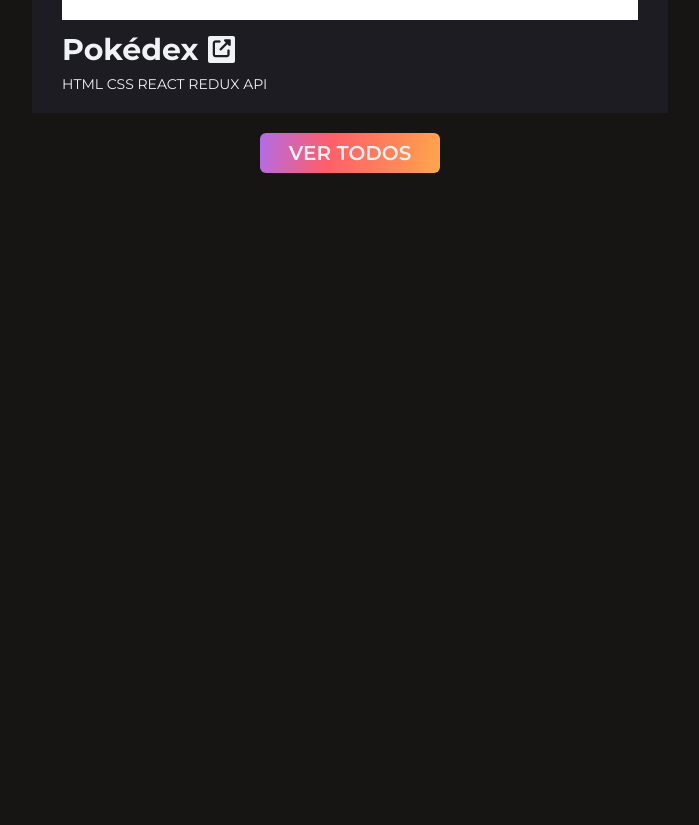
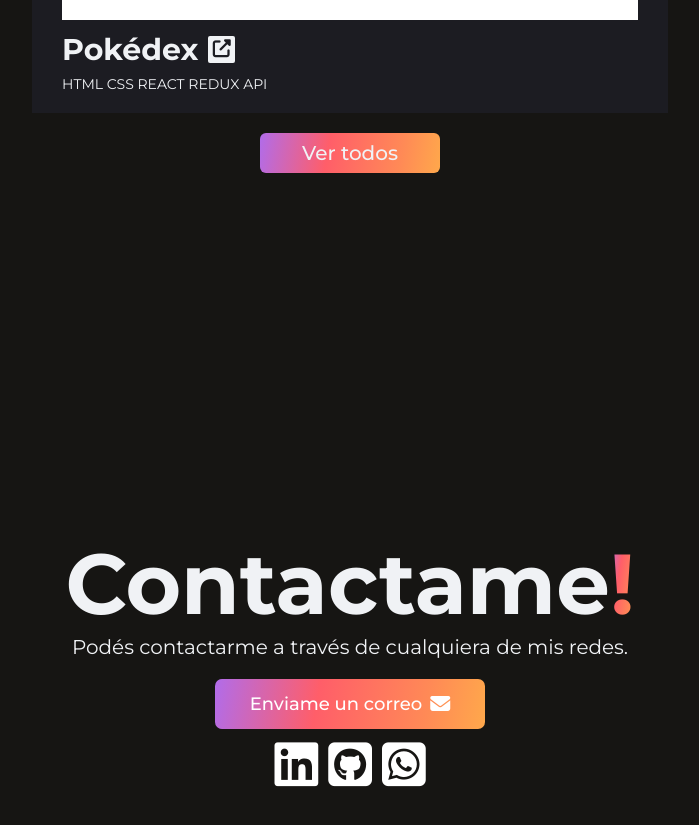
Before and after one commit to fabrudev/portfoliov2, a React (Vite) app: page /#/ in a window 1280 px wide. Shown: the part 3040-3865 px from the top of the page, without its empty margins (290-989 px from the left). Before the commit the page ends 3300 px from the top, so only its background shows below. Built offline with nearby package versions, Linux system fonts and the light colour scheme.

Commit message:
add contact

```diff
--- a/src/pages/AboutMe.jsx
+++ b/src/pages/AboutMe.jsx
@@ -14,7 +14,7 @@
                     Actualmente sigo estudiando en la Academia y de manera autodidacta para ser Full-Stack. <br />
                     Soy amante de los ejercicios de lógica, a todos mis proyectos los realizo con mucho entusiasmo.
                     Me gusta pasar tiempo diseñando para que todo quede PERFECTO. <br />
-                    Ademas de todo esto, soy DJ, me encanta la música! 😉
+                    Además de todo esto, soy DJ, me encanta la música! 😉
                 </p>
                 <div className="location">
                     <i className="fa-solid fa-location-dot"></i>
--- /dev/null
+++ b/src/pages/Contact.jsx
@@ -0,0 +1,38 @@
+import React from 'react';
+import './ContactStyles.css';
+
+const Contact = () => {
+    return (
+        <div className='contact'>
+                <div className="contact-text-container">
+                    <h3>Contactame<span>!</span></h3>
+                    <p className='text'>Podés contactarme a través de cualquiera de mis redes.</p>
+                </div>
+                <div className="social-links">
+                    <a href="mailto:fabrizarateok@gmail.com" className='send-mail'>
+                        <p>Enviame un correo </p>
+                        <i className="fa-solid fa-envelope"></i>
+                    </a>
+                    <ul>
+                        <li>
+                            <a href="https://www.linkedin.com/in/fabrudev/" target='_blank'>
+                                <i className="fa-brands fa-linkedin"></i>
+                            </a>
+                        </li>
+                        <li>
+                            <a href="https://github.com/FabruDJ" target='_blank'>
+                                <i className="fa-brands fa-square-github"></i>
+                            </a>
+                        </li>
+                        <li>
+                            <a href="https://wa.me/543515111022?text=Hola!" target='_blank'>
+                                <i className="fa-brands fa-square-whatsapp"></i>
+                            </a>
+                        </li>
+                    </ul>
+                </div>
+        </div>
+    );
+};
+
+export default Contact;
--- /dev/null
+++ b/src/pages/ContactStyles.css
@@ -0,0 +1,117 @@
+.contact {
+    width: 100%;
+    height: 100vh;
+    display: flex;
+    justify-content: center;
+    align-items: center;
+    flex-direction: column;
+    gap: 20px;
+}
+
+.contact-text-container {
+    display: flex;
+    flex-direction: column;
+    justify-content: center;
+    align-items: center;
+}
+
+.contact h3 {
+    font-size: 85px;
+}
+
+.contact h3 span {
+    background-color: #F0F2F5;
+    background-image: linear-gradient(100deg, rgba(177,108,234,1) 0%, rgba(255,94,105,1) 38%, rgba(255,138,86,1) 78%, rgba(255,168,75,1) 100%);
+    background-clip: text;
+    -webkit-background-clip: text;
+    -moz-background-clip: text;
+    -webkit-text-fill-color: transparent;
+    -moz-text-fill-color: transparent;
+}
+
+.contact .text {
+    font-size: 20px;
+}
+
+.contact .social-links {
+    display: flex;
+    align-items: center;
+    justify-content: center;
+    flex-direction: column;
+    gap: 10px;
+}
+
+
+.contact ul {
+    display: flex;
+    gap: 10px;
+}
+
+.contact i {
+    font-size: 50px;
+    color: #fff;
+}
+
+.contact .send-mail {
+    width: 270px;
+    height: 50px;
+    display: flex;
+    justify-content: center;
+    align-items: center;
+    gap: 8px;
+    font-weight: 500;
+    border-radius: 7px;
+    color: #fff;
+    font-size: 18px;
+    transition: .3s;
+    background: rgb(177,108,234);
+    background: linear-gradient(100deg, rgba(177,108,234,1) 0%, rgba(255,94,105,1) 38%, rgba(255,138,86,1) 78%, rgba(255,168,75,1) 100%);
+}
+
+.contact .send-mail i {
+    font-size: 20px;
+}
+
+.contact .send-mail:hover {
+    transform: scale(1.02);
+}
+
+.send-mail:hover p {
+    text-decoration: underline;
+}
+
+@media screen and (max-width: 645px) {
+    .contact h3 {
+        font-size: 55px;
+    }
+
+    .contact .text {
+        font-size: 15px;
+    }
+}
+
+@media screen and (max-width: 440px) {
+    .contact h3 {
+        font-size: 38px;
+    }
+
+    .contact .text {
+        font-size: 10px;
+    }
+
+    .contact .send-mail {
+        width: 200px;
+        height: 40px;
+        gap: 8px;
+        font-size: 14px;
+    }
+
+    .contact .send-mail i {
+        font-size: 18px;
+    }
+
+    .contact i {
+        font-size: 40px;
+    }
+
+}
--- a/src/pages/HomePageStyles.css
+++ b/src/pages/HomePageStyles.css
@@ -36,17 +36,17 @@
     width: 200px;
     font-size: 18px;
     font-weight: 500;
-    border: none;
     border-radius: 7px;
     background: rgb(177, 108, 234);
     background: linear-gradient(100deg, rgba(177, 108, 234, 1) 0%, rgba(255, 94, 105, 1) 38%, rgba(255, 138, 86, 1) 78%, rgba(255, 168, 75, 1) 100%);
     color: #F0F2F5;
+    transition: .3s;
 }
 
 .home .button:hover {
     cursor: pointer;
-    background: transparent;
-    border: 1px solid #F0F2F5;
+    text-decoration: underline;
+    transform: scale(1.02);
 }
 
 
--- a/src/pages/ProjectsPage.jsx
+++ b/src/pages/ProjectsPage.jsx
@@ -68,7 +68,6 @@
                             <div className="project-technologies">
                                 <p>{projectTechnologies[counter]}</p>
                             </div>
-                            <button>Ver Más</button>
                         </div>
                     </div>
                     <Project
@@ -85,7 +84,7 @@
                     />
                     <button onClick={next} className='projects-arrow-btns'><i className="fa-solid fa-caret-right"></i></button>
                 </div>
-                <button className='projects-btn' onClick={goToProjects}>VER TODOS</button>
+                <button className='projects-btn' onClick={goToProjects}>Ver todos</button>
             </div>
         </div>
     );
--- a/src/pages/ProjectsPageStyles.css
+++ b/src/pages/ProjectsPageStyles.css
@@ -131,19 +131,19 @@
     width: 180px;
     height: 40px;
     font-size: 20px;
-    font-weight: 600;
+    font-weight: 500;
     border: none;
     border-radius: 6px;
     color: #F0F2F5;
+    transition: .3s;
     background: rgb(177, 108, 234);
     background: linear-gradient(100deg, rgba(177, 108, 234, 1) 0%, rgba(255, 94, 105, 1) 38%, rgba(255, 138, 86, 1) 78%, rgba(255, 168, 75, 1) 100%);
 }
 
 .projects-btn:hover {
     cursor: pointer;
-    background: transparent;
-    border: 3px solid #F0F2F5;
-    transition: .1s;
+    text-decoration: underline;
+    transform: scale(1.02);
 }
 
 @media screen and (max-width: 768px) {
--- a/src/routes/Home.jsx
+++ b/src/routes/Home.jsx
@@ -1,6 +1,7 @@
 import React from 'react';
 import Navbar from '../components/Navbar';
 import AboutMe from '../pages/AboutMe';
+import Contact from '../pages/Contact';
 import HomePage from '../pages/HomePage';
 import ProjectsPage from '../pages/ProjectsPage';
 import Technologies from '../pages/Technologies';
@@ -15,6 +16,7 @@
             <AboutMe />
             <Technologies />
             <ProjectsPage />
+            <Contact />
         </>
     );
 };
```
